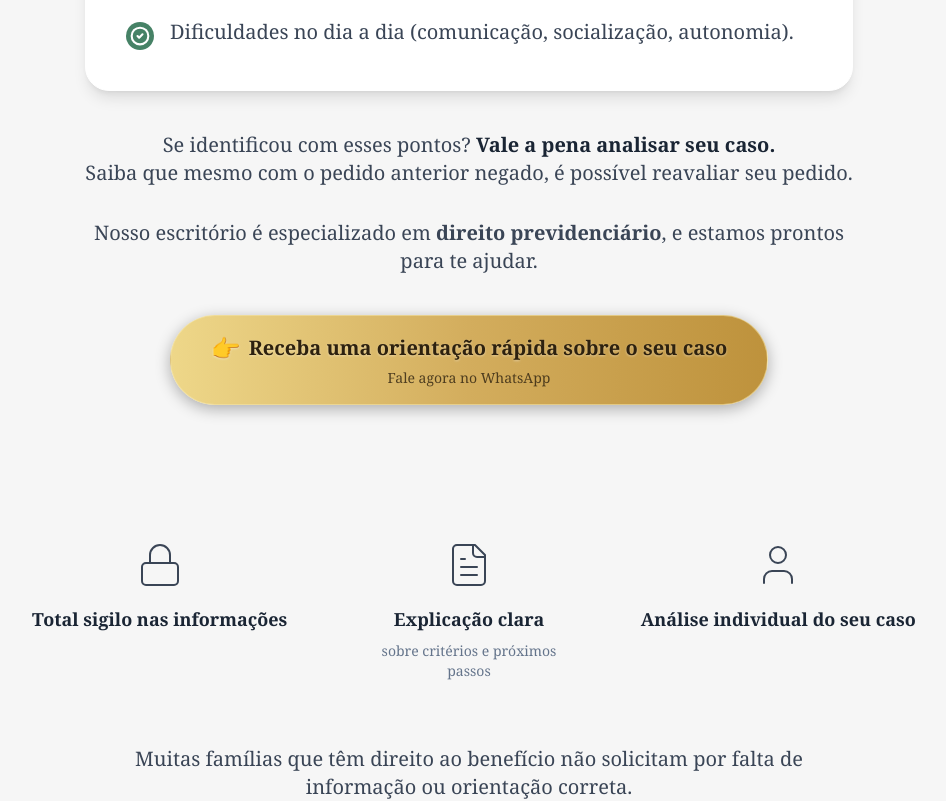
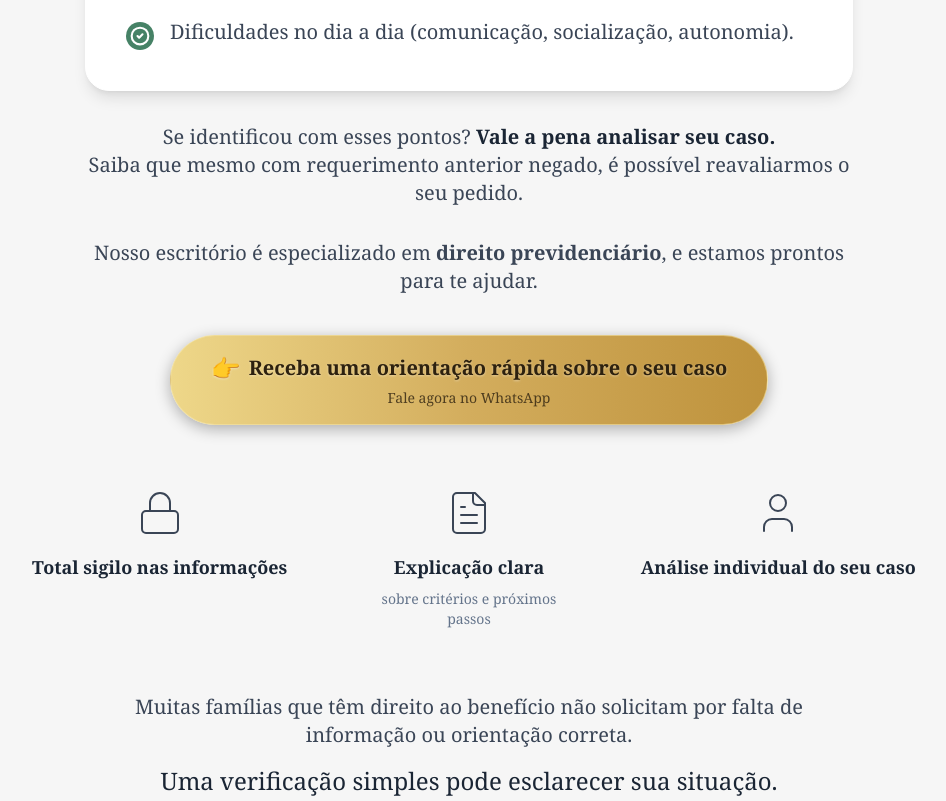
Before and after one commit to AllesGui/woloczyn-portal, a React (Vite) app in the folder frontend/: page /landingpage/bpc-loas in a window 1280 px wide. Shown: the part 733-1534 px from the top of the page, without its empty margins (171-1117 px from the left). Built offline with nearby package versions, Linux system fonts and the light colour scheme; no server answers.

Commit message:
style: center hero CTA on mobile and reduce whitespace before objections section

```diff
--- a/frontend/src/pages/LandingBpcLoas.tsx
+++ b/frontend/src/pages/LandingBpcLoas.tsx
@@ -27,7 +27,7 @@ export default function LandingBpcLoas() {
 
                 <div className="relative z-10 max-w-4xl mx-auto px-6 pt-16 pb-12 md:pt-24 md:pb-16 flex flex-col items-start text-left">
                     <h1 className="text-4xl md:text-5xl lg:text-5xl font-serif text-white mb-4 drop-shadow-md leading-snug">
-                        Descubra se você tem <br className="hidden md:block"/> direito ao <span className="text-transparent bg-clip-text bg-gradient-to-r from-[#EED789] to-[#D3AD5D] font-bold">BPC LOAS</span>
+                        Descubra se você tem <br className="hidden md:block" /> direito ao <span className="text-transparent bg-clip-text bg-gradient-to-r from-[#EED789] to-[#D3AD5D] font-bold">BPC LOAS</span>
                     </h1>
                     <p className="text-base md:text-lg text-slate-300 mb-8 max-w-xl leading-relaxed drop-shadow-sm font-light">
                         Famílias com crianças ou adolescentes com <strong className="text-white font-medium">TEA ou TOD</strong> podem solicitar o benefício de até <strong className="text-white font-medium">um salário mínimo mensal.</strong>
@@ -38,7 +38,7 @@ export default function LandingBpcLoas() {
                         href={whatsappLink}
                         target="_blank"
                         rel="noreferrer"
-                        className="inline-flex flex-col items-center justify-center bg-gradient-to-r from-[#EED789] via-[#D3AD5D] to-[#BE923C] hover:brightness-110 text-[#2D210F] font-bold px-10 py-4 w-full md:w-auto min-w-[340px] rounded-full shadow-[0_4px_15px_rgba(0,0,0,0.3)] transition-all transform hover:scale-[1.02] active:scale-[0.98] border border-[#F3E5AB]/60"
+                        className="inline-flex flex-col items-center justify-center self-center md:self-start bg-gradient-to-r from-[#EED789] via-[#D3AD5D] to-[#BE923C] hover:brightness-110 text-[#2D210F] font-bold px-10 py-4 w-full md:w-auto min-w-[340px] rounded-full shadow-[0_4px_15px_rgba(0,0,0,0.3)] transition-all transform hover:scale-[1.02] active:scale-[0.98] border border-[#F3E5AB]/60"
                     >
                         <span className="text-xl md:text-2xl flex items-center gap-2 drop-shadow-[0_1px_1px_rgba(255,255,255,0.4)]">
                             <span className="text-2xl">👉</span> Fale conosco pelo WhatsApp
@@ -49,7 +49,7 @@ export default function LandingBpcLoas() {
             </div>
 
             {/* Main Content Card Wrapper */}
-            <div className="w-full bg-[#F6F6F6] text-slate-900 py-10 z-10 px-4 md:px-6">
+            <div className="w-full bg-[#F6F6F6] text-slate-900 pt-10 pb-4 md:pb-6 z-10 px-4 md:px-6">
                 <div className="max-w-3xl mx-auto">
                     <h2 className="text-2xl md:text-3xl font-serif text-center text-[#1A2534] mb-8 font-bold">
                         Veja se sua família pode se enquadrar:
@@ -85,10 +85,10 @@ export default function LandingBpcLoas() {
                         </ul>
                     </div>
 
-                    <div className="text-center mb-8 mt-10">
+                    <div className="text-center mb-2 mt-8">
                         <p className="text-lg md:text-xl text-[#3A4556] font-medium leading-relaxed mb-8">
-                            Se identificou com esses pontos? <strong className="text-[#1A2534]">Vale a pena analisar seu caso.</strong> <br className="hidden md:block"/>
-                            Saiba que mesmo com o pedido anterior negado, é possível reavaliar seu pedido.
+                            Se identificou com esses pontos? <strong className="text-[#1A2534]">Vale a pena analisar seu caso.</strong> <br className="hidden md:block" />
+                            Saiba que mesmo com requerimento anterior negado, é possível reavaliarmos o seu pedido.
                         </p>
 
                         <p className="text-lg md:text-xl text-[#3A4556] font-medium leading-relaxed mb-10">
@@ -111,9 +111,9 @@ export default function LandingBpcLoas() {
             </div>
 
             {/* Objections / Beneficios */}
-            <div className="w-full bg-[#F6F6F6] py-16 px-6 relative">
-                 <div className="absolute inset-0 bg-[url('https://www.transparenttextures.com/patterns/cubes.png')] opacity-20 z-0 pointer-events-none"></div>
-                 <div className="max-w-4xl mx-auto relative z-10">
+            <div className="w-full bg-[#F6F6F6] pt-8 pb-16 px-6 relative">
+                <div className="absolute inset-0 bg-[url('https://www.transparenttextures.com/patterns/cubes.png')] opacity-20 z-0 pointer-events-none"></div>
+                <div className="max-w-4xl mx-auto relative z-10">
                     <div className="grid grid-cols-1 md:grid-cols-3 gap-8 mb-16">
                         <div className="flex flex-col items-center text-center">
                             <Lock className="w-12 h-12 text-[#3A4556] mb-4" strokeWidth={1} />
```
